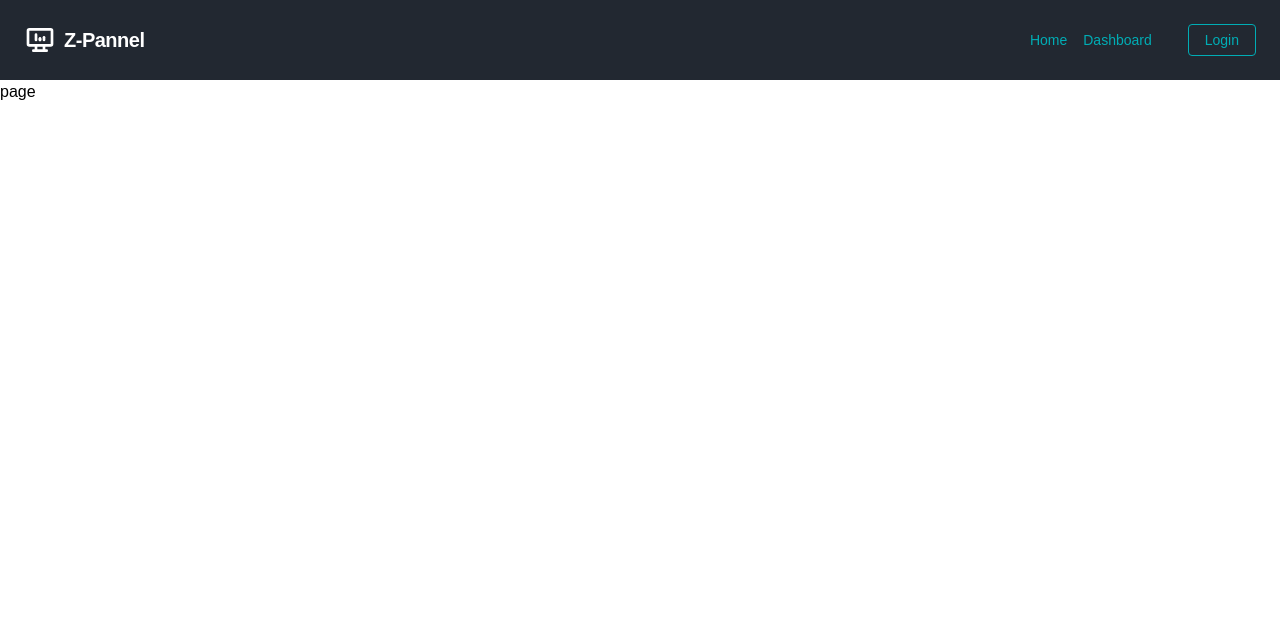
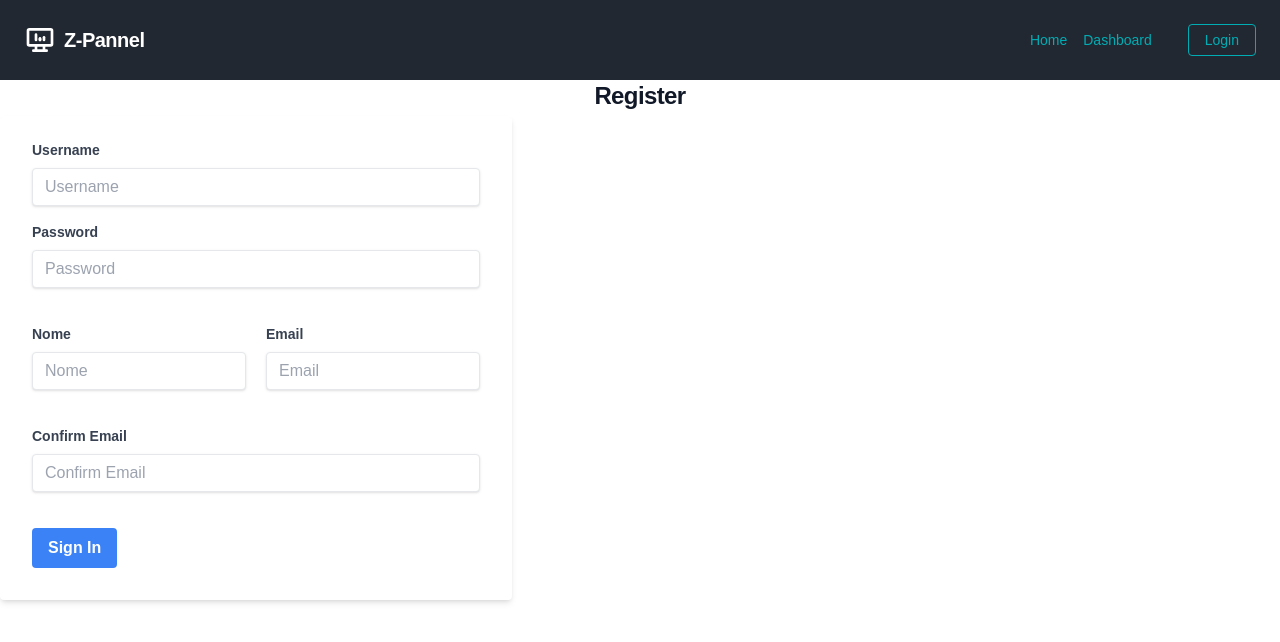
Before and after one commit to brenimsilva/zion-project-manager, a Next.js app in the folder z-pannel/: page /register in a window 1280 px wide. Shown: the top 642 px of the page. Built offline with nearby package versions, Linux system fonts and the light colour scheme.

Commit message:
[Feature]: Register Page

```diff
--- /dev/null
+++ b/z-pannel/src/app/components/atoms/FormInput.tsx
@@ -0,0 +1,18 @@
+import React from 'react'
+
+interface FormInputProps {
+    text: string;
+    inputType: string;
+
+}
+
+export default function FormInput({text, inputType}: FormInputProps) {
+  return (
+    <div className="mb-4">
+      <label className="block text-gray-700 text-sm font-bold mb-2" htmlFor={text}>
+        {text}
+      </label>
+      <input className="shadow appearance-none border rounded w-full py-2 px-3 text-gray-700 leading-tight focus:outline-none focus:shadow-outline text-red-500" id="username" type={inputType} placeholder={text} />
+    </div>
+  )
+}
--- a/z-pannel/src/app/register/page.tsx
+++ b/z-pannel/src/app/register/page.tsx
@@ -1,7 +1,32 @@
+"use client"
 import React from 'react'
+import SimpleInput from '../components/atoms/SimpleInput'
+import FormInput from '../components/atoms/FormInput'
+import Title from '../components/atoms/Title'
 
 export default function page() {
   return (
-    <div>page</div>
+    <div>
+     <Title text='Register'/>
+    <div className='w-2/5'>
+        <form className="bg-white shadow-md rounded px-8 pt-6 pb-8 mb-4 grid grid-cols-2 gap-5">
+            <div className='col-span-2'>
+                <FormInput text='Username'inputType="text"/>
+                <FormInput text='Password' inputType='password'/>
+            </div>
+            <FormInput text='Nome' inputType='text'/>
+            <FormInput text='Email' inputType='email'/>
+            <div className='col-span-2'>
+            <FormInput text='Confirm Email' inputType='email'/>
+            </div>
+            <div className='col-span-2'>
+
+            <button className="bg-blue-500 hover:bg-blue-700 text-white font-bold py-2 px-4 rounded focus:outline-none focus:shadow-outline" type="button">
+                Sign In
+            </button>
+            </div>
+        </form>
+    </div>
+    </div>
   )
 }
```
